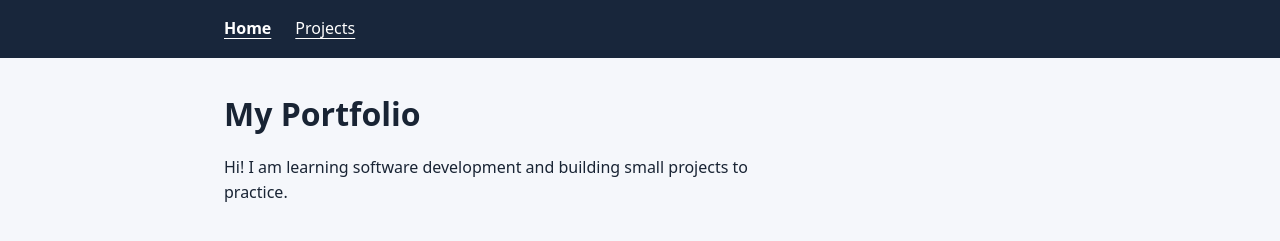
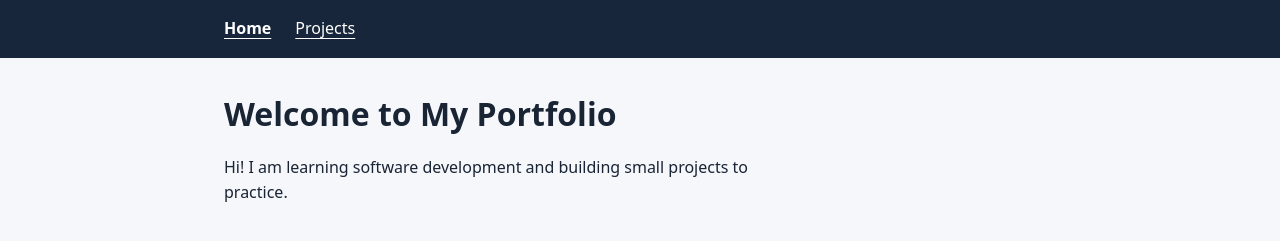
Before and after one commit to youssefelsherif12/portfolio-git-demo, a plain HTML site: page index.html in a window 1280 px wide. Drawn offline with Linux system fonts and the light colour scheme.

Commit message:
Update the homepage welcome heading on develop

```diff
--- a/index.html
+++ b/index.html
@@ -14,7 +14,7 @@
     </nav>
   </header>
   <main>
-    <h1>My Portfolio</h1>
+    <h1>Welcome to My Portfolio</h1>
     <p>Hi! I am learning software development and building small projects to practice.</p>
   </main>
 </body>
```
